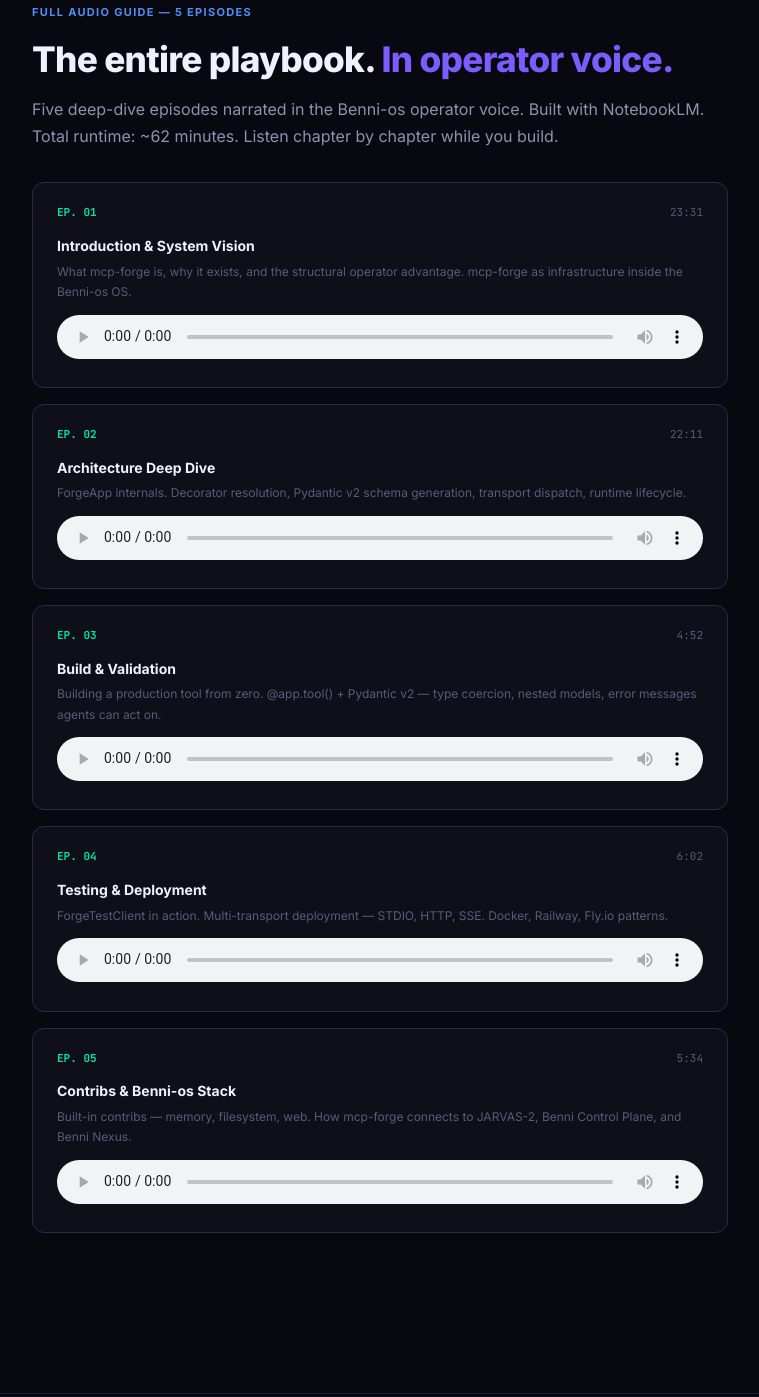
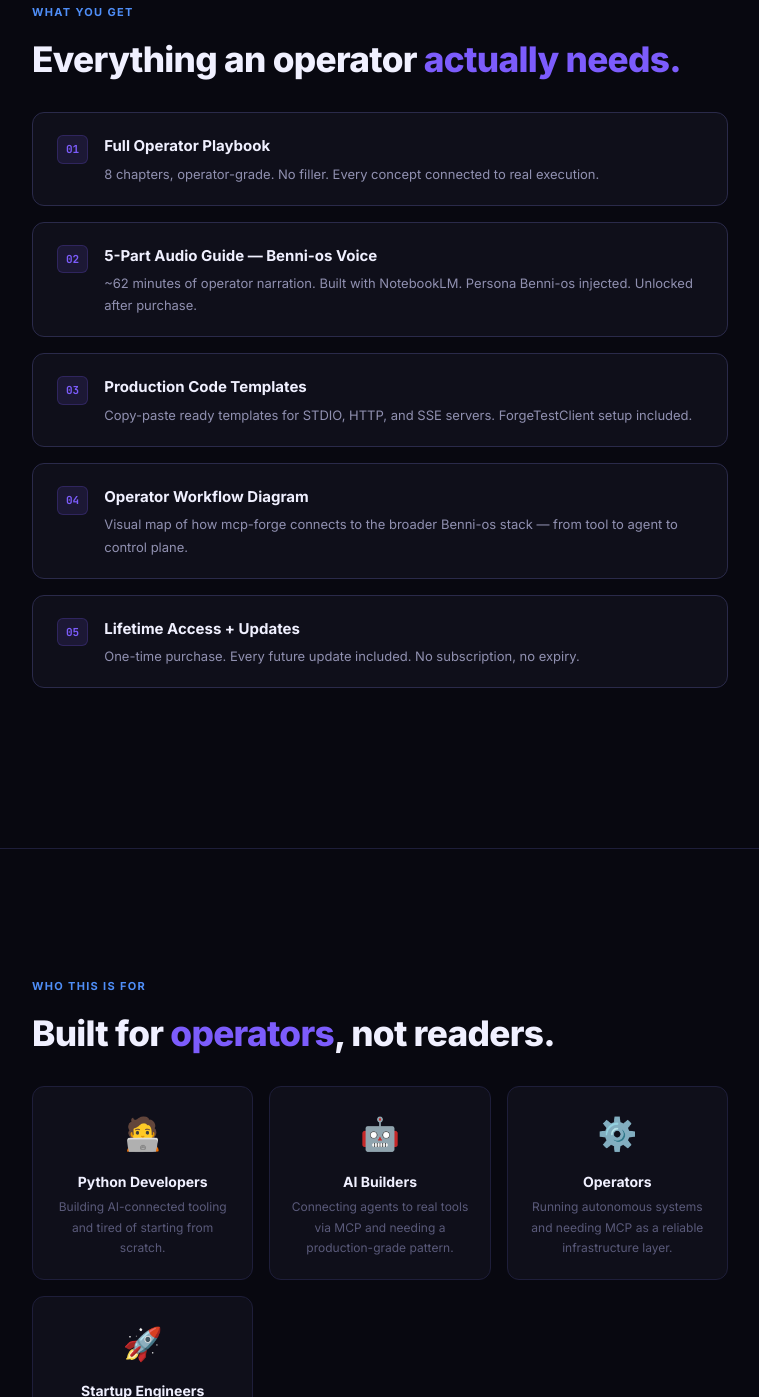
Before and after one commit to Benni-OS/mcp-forge-playbook-landing-page, a plain HTML site: page index.html in a window 1280 px wide. Shown: the part 4411-5808 px from the top of the page, without its empty margins (260-1019 px from the left). Drawn offline with Linux system fonts and the light colour scheme.

Commit message:
fix: landing audio players → Google Drive M4A · remove product episodes from landing

```diff
--- a/index.html
+++ b/index.html
@@ -37,7 +37,6 @@
     .tag.purple { color: var(--accent); border-color: rgba(124,92,252,0.3); background: rgba(124,92,252,0.08); }
     .tag.blue { color: var(--accent2); border-color: rgba(79,142,247,0.3); background: rgba(79,142,247,0.08); }
     .tag.green { color: var(--accent3); border-color: rgba(0,229,160,0.3); background: rgba(0,229,160,0.08); }
-    /* AUDIO */
     .audio-section { width: 100%; max-width: 680px; background: var(--surface); border: 1px solid var(--border2); border-radius: 16px; padding: 1.5rem 2rem; margin: 0 auto 1.5rem; text-align: left; }
     .audio-label { font-size: 11px; font-weight: 700; letter-spacing: 0.1em; text-transform: uppercase; color: var(--accent3); margin-bottom: 0.5rem; display: flex; align-items: center; gap: 6px; }
     .audio-meta { display: flex; align-items: center; justify-content: space-between; margin-bottom: 0.75rem; }
@@ -45,10 +44,6 @@
     .audio-duration { font-size: 11px; color: var(--text3); font-family: var(--mono); }
     audio { width: 100%; height: 44px; border-radius: 8px; accent-color: var(--accent); }
     .audio-note { font-size: 11px; color: var(--text3); margin-top: 0.5rem; font-style: italic; }
-    /* CHAPTERS AUDIO */
-    .chapter-audio { background: var(--surface2); border: 1px solid var(--border); border-radius: 12px; padding: 1.25rem 1.5rem; margin-top: 1rem; }
-    .chapter-audio .audio-label { color: var(--accent2); }
-    /* PRICE */
     .price-block { display: flex; flex-direction: column; align-items: center; gap: 1rem; margin-bottom: 1rem; }
     .price { font-size: 3rem; font-weight: 900; color: var(--text); letter-spacing: -0.04em; }
     .price span { color: var(--accent); }
@@ -89,14 +84,6 @@
     .quote-block { border-left: 3px solid var(--accent); padding: 1rem 1.5rem; margin: 2rem 0; background: var(--surface); border-radius: 0 10px 10px 0; }
     .quote-block p { font-size: 1.05rem; font-style: italic; color: var(--text); margin: 0; }
     .quote-block .author { font-size: 12px; color: var(--accent); margin-top: 0.75rem; font-style: normal; font-weight: 600; }
-    /* PRODUCT AUDIO GUIDE SECTION */
-    .audio-guide-grid { display: flex; flex-direction: column; gap: 1rem; margin: 2rem 0; }
-    .audio-guide-item { background: var(--surface); border: 1px solid var(--border2); border-radius: 12px; padding: 1.25rem 1.5rem; }
-    .audio-guide-item .ag-header { display: flex; align-items: center; justify-content: space-between; margin-bottom: 0.75rem; }
-    .audio-guide-item .ag-num { font-family: var(--mono); font-size: 11px; font-weight: 700; color: var(--accent3); }
-    .audio-guide-item .ag-dur { font-family: var(--mono); font-size: 11px; color: var(--text3); }
-    .audio-guide-item h3 { font-size: 14px; margin-bottom: 0.25rem; }
-    .audio-guide-item .ag-desc { font-size: 12px; color: var(--text3); margin-bottom: 0.75rem; }
     footer { border-top: 1px solid var(--border); padding: 3rem 2rem; text-align: center; }
     .footer-brand { font-size: 13px; font-weight: 700; color: var(--text2); letter-spacing: 0.08em; text-transform: uppercase; margin-bottom: 0.5rem; }
     .footer-links { display: flex; justify-content: center; gap: 1.5rem; margin: 1rem 0; }
@@ -131,7 +118,7 @@
     <span class="tag">Benni-os Stack</span>
   </div>
 
-  <!-- LANDING PODCAST 1 — TRAILER -->
+  <!-- LANDING AUDIO 1 — TRAILER (Google Drive M4A) -->
   <div class="audio-section">
     <div class="audio-label">🎙 Audio Preview — Benni-os Voice</div>
     <div class="audio-meta">
@@ -139,7 +126,8 @@
       <div class="audio-duration">5:45</div>
     </div>
     <audio controls preload="metadata">
-      <source src="https://notebook.google.com/notebook/f6409692-5fd3-4b0e-8777-14f5b5bee703/artifact/cc00c839-3af1-4d9c-b702-37ef6a6fc754" type="audio/mpeg" />
+      <source src="https://drive.google.com/uc?export=download&id=1TAf_hi9LHu0yggSy8Lznj2TqneP0zGmk" type="audio/mp4" />
+      <source src="https://drive.google.com/uc?export=download&id=1TAf_hi9LHu0yggSy8Lznj2TqneP0zGmk" type="audio/x-m4a" />
     </audio>
     <div class="audio-note">Narrated in the Benni-os operator voice · Powered by NotebookLM</div>
   </div>
@@ -166,7 +154,7 @@
   </ul>
   <p>mcp-forge solves all of this. One decorator. Auto schema. Multi-transport. Built-in testing. Production-ready by default.</p>
 
-  <!-- LANDING PODCAST 2 — PROBLEMA + SOLUÇÃO -->
+  <!-- LANDING AUDIO 2 — PROBLEMA + SOLUÇÃO (Google Drive M4A) -->
   <div class="audio-section" style="margin-top:2rem;max-width:100%;">
     <div class="audio-label">🎙 Deep Dive Audio — Problem &amp; Solution</div>
     <div class="audio-meta">
@@ -174,7 +162,8 @@
       <div class="audio-duration">22:33</div>
     </div>
     <audio controls preload="metadata">
-      <source src="https://notebook.google.com/notebook/f6409692-5fd3-4b0e-8777-14f5b5bee703/artifact/645132bd-c7a5-449c-b745-f9abbaf2b62f" type="audio/mpeg" />
+      <source src="https://drive.google.com/uc?export=download&id=1NqDeWHf4CysldIx8fE6WCCxWjiWbHFkB" type="audio/mp4" />
+      <source src="https://drive.google.com/uc?export=download&id=1NqDeWHf4CysldIx8fE6WCCxWjiWbHFkB" type="audio/x-m4a" />
     </audio>
     <div class="audio-note">Full operator breakdown · Benni-os Voice · Powered by NotebookLM</div>
   </div>
@@ -230,91 +219,13 @@ app = <span class="fn">ForgeApp</span>(<span class="str">"my-operator-server"</s
 
 <hr/>
 
-<!-- AUDIO GUIDE — PRODUCT -->
-<section id="audio-guide">
-  <div class="section-label">Full Audio Guide — 5 Episodes</div>
-  <h2>The entire playbook. <span class="accent">In operator voice.</span></h2>
-  <p>Five deep-dive episodes narrated in the Benni-os operator voice. Built with NotebookLM. Total runtime: ~62 minutes. Listen chapter by chapter while you build.</p>
-
-  <div class="audio-guide-grid">
-
-    <!-- PRODUTO 1 -->
-    <div class="audio-guide-item">
-      <div class="ag-header">
-        <div class="ag-num">EP. 01</div>
-        <div class="ag-dur">23:31</div>
-      </div>
-      <h3>Introduction &amp; System Vision</h3>
-      <div class="ag-desc">What mcp-forge is, why it exists, and the structural operator advantage. mcp-forge as infrastructure inside the Benni-os OS.</div>
-      <audio controls preload="metadata">
-        <source src="https://notebook.google.com/notebook/f6409692-5fd3-4b0e-8777-14f5b5bee703/artifact/360d5633-b333-418e-ab2d-4f070422cdc4" type="audio/mpeg" />
-      </audio>
-    </div>
-
-    <!-- PRODUTO 2 -->
-    <div class="audio-guide-item">
-      <div class="ag-header">
-        <div class="ag-num">EP. 02</div>
-        <div class="ag-dur">22:11</div>
-      </div>
-      <h3>Architecture Deep Dive</h3>
-      <div class="ag-desc">ForgeApp internals. Decorator resolution, Pydantic v2 schema generation, transport dispatch, runtime lifecycle.</div>
-      <audio controls preload="metadata">
-        <source src="https://notebook.google.com/notebook/f6409692-5fd3-4b0e-8777-14f5b5bee703/artifact/b808167f-aee1-4ca0-b21e-17c12c8ba423" type="audio/mpeg" />
-      </audio>
-    </div>
-
-    <!-- PRODUTO 3 -->
-    <div class="audio-guide-item">
-      <div class="ag-header">
-        <div class="ag-num">EP. 03</div>
-        <div class="ag-dur">4:52</div>
-      </div>
-      <h3>Build &amp; Validation</h3>
-      <div class="ag-desc">Building a production tool from zero. @app.tool() + Pydantic v2 — type coercion, nested models, error messages agents can act on.</div>
-      <audio controls preload="metadata">
-        <source src="https://notebook.google.com/notebook/f6409692-5fd3-4b0e-8777-14f5b5bee703/artifact/34465038-c1d2-4c77-b216-6f60cabdb493" type="audio/mpeg" />
-      </audio>
-    </div>
-
-    <!-- PRODUTO 4 -->
-    <div class="audio-guide-item">
-      <div class="ag-header">
-        <div class="ag-num">EP. 04</div>
-        <div class="ag-dur">6:02</div>
-      </div>
-      <h3>Testing &amp; Deployment</h3>
-      <div class="ag-desc">ForgeTestClient in action. Multi-transport deployment — STDIO, HTTP, SSE. Docker, Railway, Fly.io patterns.</div>
-      <audio controls preload="metadata">
-        <source src="https://notebook.google.com/notebook/f6409692-5fd3-4b0e-8777-14f5b5bee703/artifact/70681604-7688-43b3-9be5-028ce82b5aa6" type="audio/mpeg" />
-      </audio>
-    </div>
-
-    <!-- PRODUTO 5 -->
-    <div class="audio-guide-item">
-      <div class="ag-header">
-        <div class="ag-num">EP. 05</div>
-        <div class="ag-dur">5:34</div>
-      </div>
-      <h3>Contribs &amp; Benni-os Stack</h3>
-      <div class="ag-desc">Built-in contribs — memory, filesystem, web. How mcp-forge connects to JARVAS-2, Benni Control Plane, and Benni Nexus.</div>
-      <audio controls preload="metadata">
-        <source src="https://notebook.google.com/notebook/f6409692-5fd3-4b0e-8777-14f5b5bee703/artifact/048286be-23d3-44dd-bd02-e5a9f28b8de8" type="audio/mpeg" />
-      </audio>
-    </div>
-
-  </div>
-</section>
-
-<hr/>
-
 <!-- DELIVERABLES -->
 <section id="what-you-get">
   <div class="section-label">What You Get</div>
   <h2>Everything an operator <span class="accent">actually needs.</span></h2>
   <div class="deliverables">
     <div class="deliverable"><div class="num">01</div><div><h3>Full Operator Playbook</h3><p>8 chapters, operator-grade. No filler. Every concept connected to real execution.</p></div></div>
-    <div class="deliverable"><div class="num">02</div><div><h3>5-Part Audio Guide — Benni-os Voice</h3><p>~62 minutes of operator narration. Built with NotebookLM. Persona Benni-os injected. Listen while you build.</p></div></div>
+    <div class="deliverable"><div class="num">02</div><div><h3>5-Part Audio Guide — Benni-os Voice</h3><p>~62 minutes of operator narration. Built with NotebookLM. Persona Benni-os injected. Unlocked after purchase.</p></div></div>
     <div class="deliverable"><div class="num">03</div><div><h3>Production Code Templates</h3><p>Copy-paste ready templates for STDIO, HTTP, and SSE servers. ForgeTestClient setup included.</p></div></div>
     <div class="deliverable"><div class="num">04</div><div><h3>Operator Workflow Diagram</h3><p>Visual map of how mcp-forge connects to the broader Benni-os stack — from tool to agent to control plane.</p></div></div>
     <div class="deliverable"><div class="num">05</div><div><h3>Lifetime Access + Updates</h3><p>One-time purchase. Every future update included. No subscription, no expiry.</p></div></div>
```
